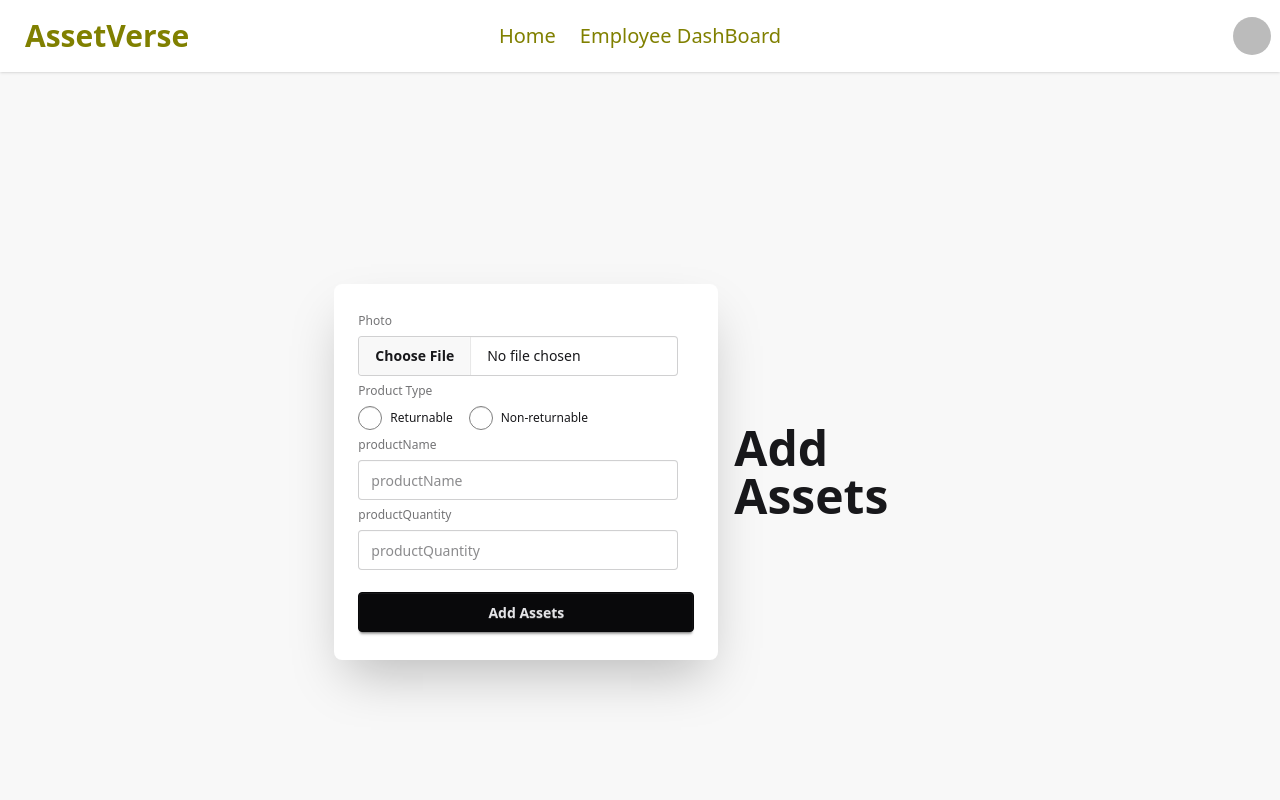
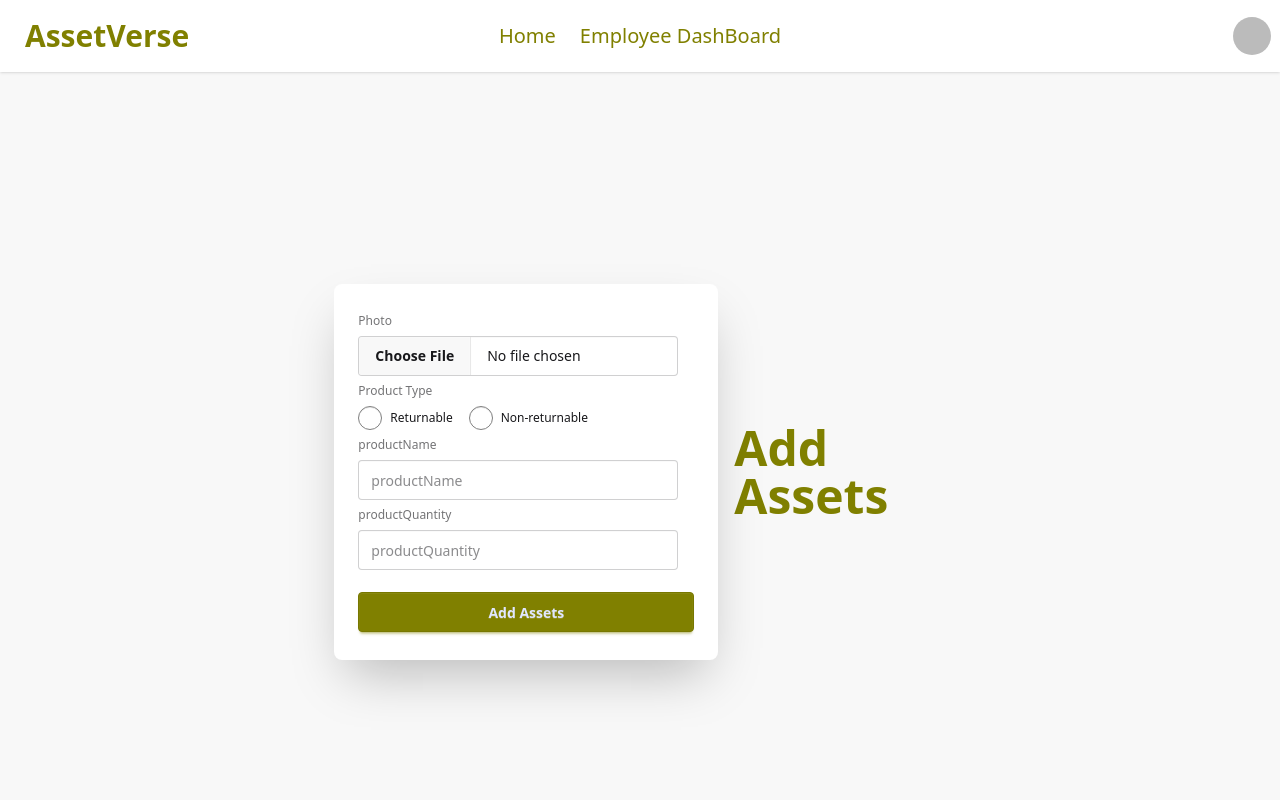
Before and after one commit to Muttaky/asset-verse-client, a React (Vite) app: page /add-assets in a window 1280 px wide. Shown: the top 800 px of the page. Built offline with nearby package versions, Linux system fonts and the light colour scheme; no server answers; sample sign-in values are in the browser's storage.

Commit message:
hr-request updated

```diff
--- a/src/HR/AddAssets.jsx
+++ b/src/HR/AddAssets.jsx
@@ -62,7 +62,7 @@ const AddAssets = () => {
       <div className="hero bg-base-200 min-h-screen">
         <div className="hero-content flex-col lg:flex-row-reverse">
           <div className="text-center lg:text-left">
-            <h1 className="text-5xl font-bold">Add Assets</h1>
+            <h1 className="text-5xl font-bold text-primary">Add Assets</h1>
           </div>
           <div className="card bg-base-100 w-full max-w-sm shrink-0 shadow-2xl">
             <div className="card-body">
@@ -116,7 +116,7 @@ const AddAssets = () => {
                     placeholder="productQuantity"
                   />
 
-                  <button className="btn btn-neutral mt-4">Add Assets</button>
+                  <button className="btn btn-primary mt-4">Add Assets</button>
                 </fieldset>
               </form>
             </div>
--- a/src/HR/Request.jsx
+++ b/src/HR/Request.jsx
@@ -205,7 +205,7 @@ const Request = () => {
         </div>
 
         <div className="tabs tabs-boxed">
-          {["All", "Pending", "Approved", "Rejected"].map((status) => (
+          {["All", "pending", "approved", "rejected"].map((status) => (
             <a
               key={status}
               onClick={() => setFilterStatus(status)}
@@ -223,9 +223,7 @@ const Request = () => {
         <button
           className="btn btn-ghost btn-circle text-primary"
           onClick={() => setRequests(initialRequests)}
-        >
-          <FaSync />
-        </button>
+        ></button>
       </div>
 
       {/* Requests Table (Responsive) */}
```
